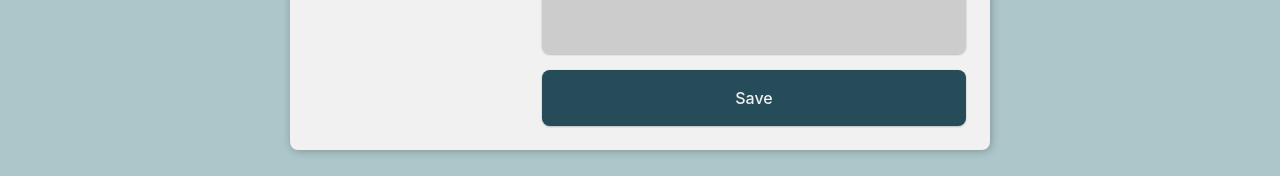
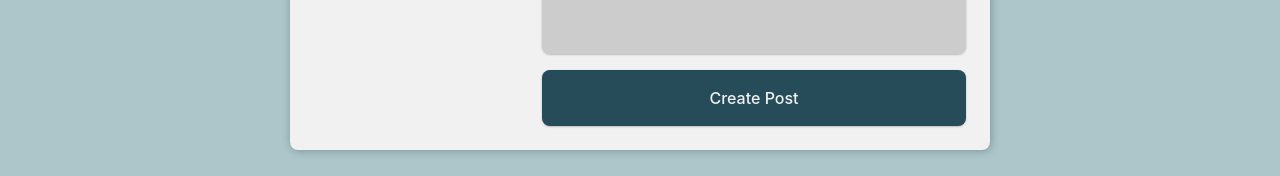
Before and after one commit to cederdorff/post-app-with-firebase, a React (Vite) app: page /create in a window 1280 px wide. Shown: the part 678-854 px from the top of the page. Built offline with nearby package versions, Linux system fonts and the light colour scheme.

Commit message:
Refactor PostForm component to update button text based on post existence

```diff
--- a/src/components/PostForm.jsx
+++ b/src/components/PostForm.jsx
@@ -56,7 +56,7 @@ export default function PostForm({ savePost, post }) {
         }
       />
       <div className="btns">
-        <button>Save</button>
+        <button>{post ? "Update Post" : "Create Post"}</button>
       </div>
     </form>
   );
```
